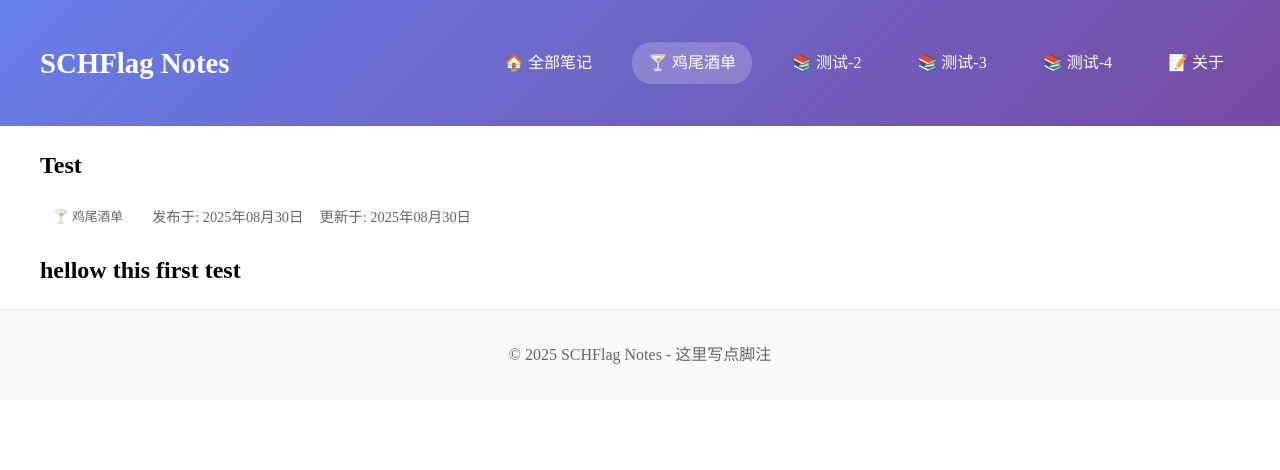
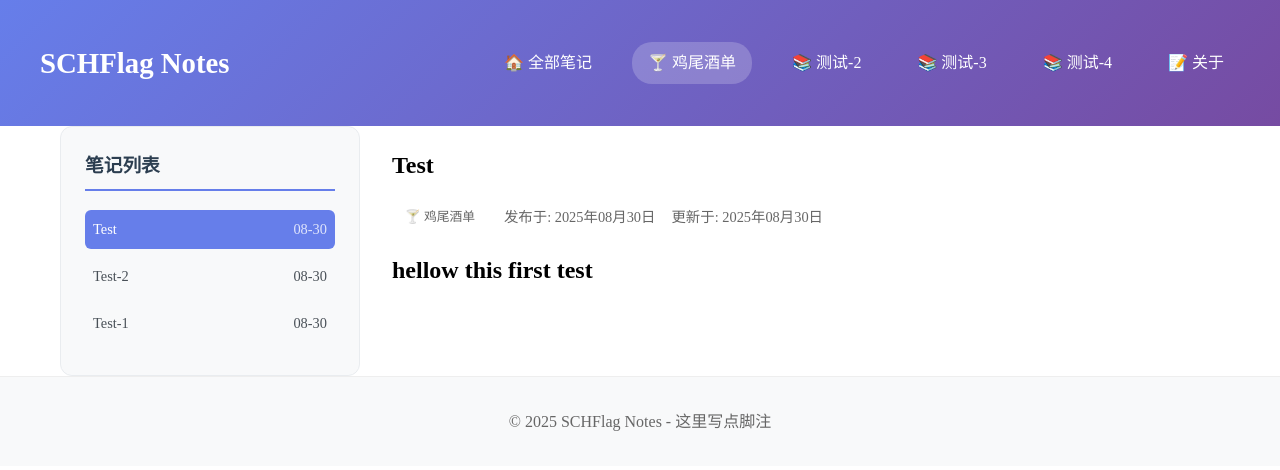
Before and after one commit to SCHFlag/HelloNote, a Jekyll site: the page built from _notes/cocktail-recipe/new.md, in a window 1280 px wide. Shown: the top 470 px of the page. Built offline with Jekyll 4.4.1, drawn with Linux system fonts in a browser that asks for light colours.

Commit message:
添加侧边栏

```diff
--- /dev/null
+++ b/_includes/cocktail-recipe/sidebar.html
@@ -0,0 +1,16 @@
+{% assign same_category_notes = site.notes | where: "category", include.category | sort: "date" | reverse %}
+
+{% if same_category_notes.size > 1 %}
+<ul class="sidebar-list">
+    {% for note in same_category_notes limit: 10 %}
+        <li class="sidebar-item {% if note.url == page.url %}current-note{% endif %}">
+            <a href="{{ note.url | relative_url }}" class="sidebar-link">
+                <span class="note-title">{{ note.title }}</span>
+                <span class="note-date">{{ note.date | date: "%m-%d" }}</span>
+            </a>
+        </li>
+    {% endfor %}
+</ul>
+{% else %}
+<p class="no-notes">暂无笔记</p>
+{% endif %}
--- a/_layouts/cocktail-recipe/note.html
+++ b/_layouts/cocktail-recipe/note.html
@@ -1,6 +1,14 @@
 ---
 layout: default
 ---
+<div class="note-container">
+    <!-- 侧边栏 -->
+    <aside class="note-sidebar">
+        <div class="sidebar-content">
+            <h3>笔记列表</h3>
+            {% include cocktail-recipe/sidebar.html category=page.category current_url=page.url %}
+        </div>
+    </aside>
 
     <article class="note-page">
         <header class="note-header">
@@ -21,28 +29,5 @@ layout: default
             {{ content }}
         </div>
 
-    <footer class="note-footer">
-        <!-- <div class="note-tags">
-            {% if page.tags %}
-            <strong>标签:</strong>
-            {% for tag in page.tags %}
-            <span class="tag">{{ tag }}</span>
-            {% endfor %}
-            {% endif %}
-        </div> -->
-
-        <div class="navigation-links">
-            {% if page.previous %}
-            <a href="{{ page.previous.url | relative_url }}" class="nav-link prev">
-                ← 上一篇: {{ page.previous.title }}
-            </a>
-            {% endif %}
-
-            {% if page.next %}
-            <a href="{{ page.next.url | relative_url }}" class="nav-link next">
-                下一篇: {{ page.next.title }} →
-            </a>
-            {% endif %}
+    </article>
 </div>
-    </footer>
-</article>
--- a/assets/css/style.css
+++ b/assets/css/style.css
@@ -145,3 +145,91 @@ body {
         grid-template-columns: 1fr;
     }
 }
+
+/* 笔记容器布局 */
+.note-container {
+    display: grid;
+    grid-template-columns: 300px 1fr;
+    gap: 2rem;
+    max-width: 1400px;
+    margin: 0 auto;
+    padding: 0 20px;
+}
+
+/* 侧边栏样式 */
+.note-sidebar {
+    position: sticky;
+    top: 2rem;
+    align-self: start;
+    max-height: calc(100vh - 4rem);
+    overflow-y: auto;
+}
+
+.sidebar-content {
+    background: #f8f9fa;
+    padding: 1.5rem;
+    border-radius: 12px;
+    border: 1px solid #e9ecef;
+}
+
+.sidebar-content h3 {
+    margin-top: 0;
+    color: #2c3e50;
+    border-bottom: 2px solid #667eea;
+    padding-bottom: 0.5rem;
+}
+
+.sidebar-list {
+    list-style: none;
+    padding: 0;
+    margin: 0;
+}
+
+.sidebar-item {
+    margin: 0.5rem 0;
+    padding: 0.5rem;
+    border-radius: 6px;
+    transition: background-color 0.2s;
+}
+
+.ssidebar-item:hover {
+    background-color: #e9ecef;
+}
+
+.sidebar-item.current {
+    background-color: #667eea;
+}
+
+.sidebar-link {
+    display: flex;
+    justify-content: space-between;
+    align-items: center;
+    text-decoration: none;
+    color: #495057;
+    font-size: 0.9rem;
+}
+
+.sidebar.current .sidebar-link {
+    color: white;
+}
+
+    /* 当前笔记高亮样式 */
+.sidebar-item.current-note {
+    background-color: #667eea; /* 深蓝色背景 */
+}
+
+.sidebar-item.current-note .sidebar-link {
+    color: white; /* 白色文字 */
+}
+
+.sidebar-item.current-note .note-date {
+    color: rgba(255, 255, 255, 0.8); /* 浅白色日期 */
+}
+
+/* 悬停效果 */
+.sidebar-item:hover {
+    background-color: #aabbee; /* 稍蓝 */
+}
+.sidebar-item.current-note:hover {
+    background-color: #5a67d8; /* 稍深的蓝色 */
+}
```
Also changed, not shown: _notes/cocktail-recipe/new-1.md (added, +9 -0 lines), _notes/cocktail-recipe/new-2.md (added, +9 -0 lines). Lines whose indentation alone changed are shown as unchanged.
